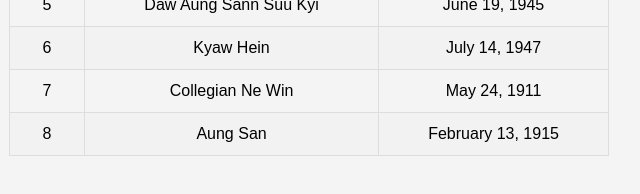
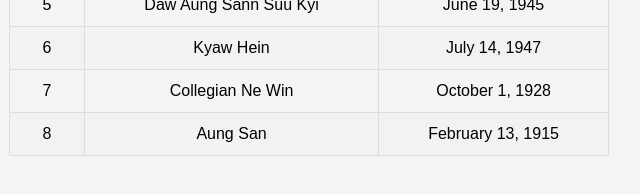
Before and after one commit to nyinyi76854/CloudyMessagingWeb, a plain HTML site: page friendlistof2024.html in a window 1280 px wide. Shown: the part 866-1060 px from the top of the page, 331-971 px from the left. Drawn offline with Linux system fonts and the light colour scheme.

Commit message:
Update friendlistof2024.html

```diff
--- a/friendlistof2024.html
+++ b/friendlistof2024.html
@@ -142,7 +142,7 @@ h1 {
             <tr>
                 <td>7</td>
                 <td>Collegian Ne Win</td>
-                <td>May 24, 1911</td>
+                <td>October 1, 1928</td>
             </tr>
             <tr>
                 <td>8</td>
```
